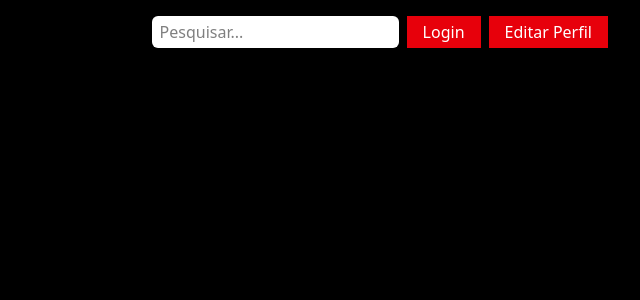
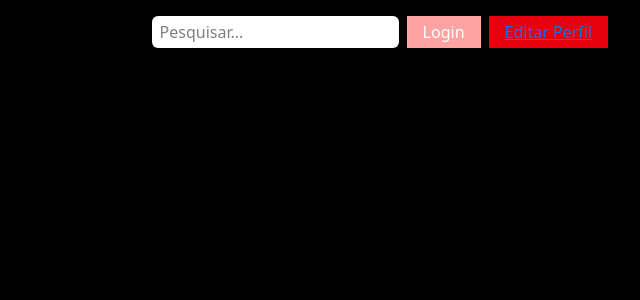
Before and after one commit to AugustoQueiroz13/BFDFlix, a Python web app: template templates/base.html in a window 1280 px wide. Shown: the top 300 px of the page, without its empty margins (640-1280 px from the left). Run offline with Jinja, Linux system fonts and the light colour scheme; the template is opened without the code that fills it, so the values that code supplies are empty.

Commit message:
Atualização dos arquivos

```diff
--- a/templates/navbar.html
+++ b/templates/navbar.html
@@ -15,7 +15,7 @@
         </div>
         <div class="mr-2">
             <a href="#">
-                <button class="bg-red-600 text-white py-1 px-3 rounded-md">
+                <button class="bg-red-300 text-white py-1 px-3 rounded-md">
                     Login
                 </button>
             </a>
@@ -24,7 +24,6 @@
             <a href="#">
                 <button class="bg-red-600 text-white py-1 px-3 rounded-md">
                     Editar Perfil
-                </button>
             </a>
         </div>
     </div>
```
